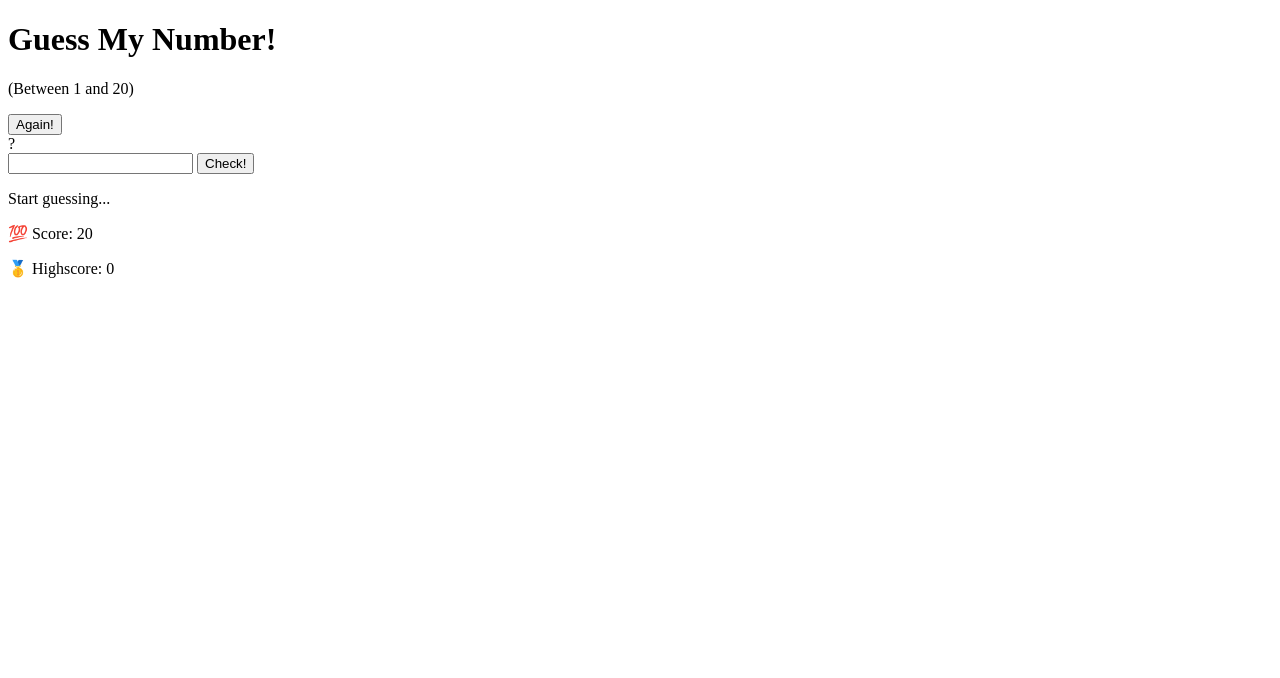
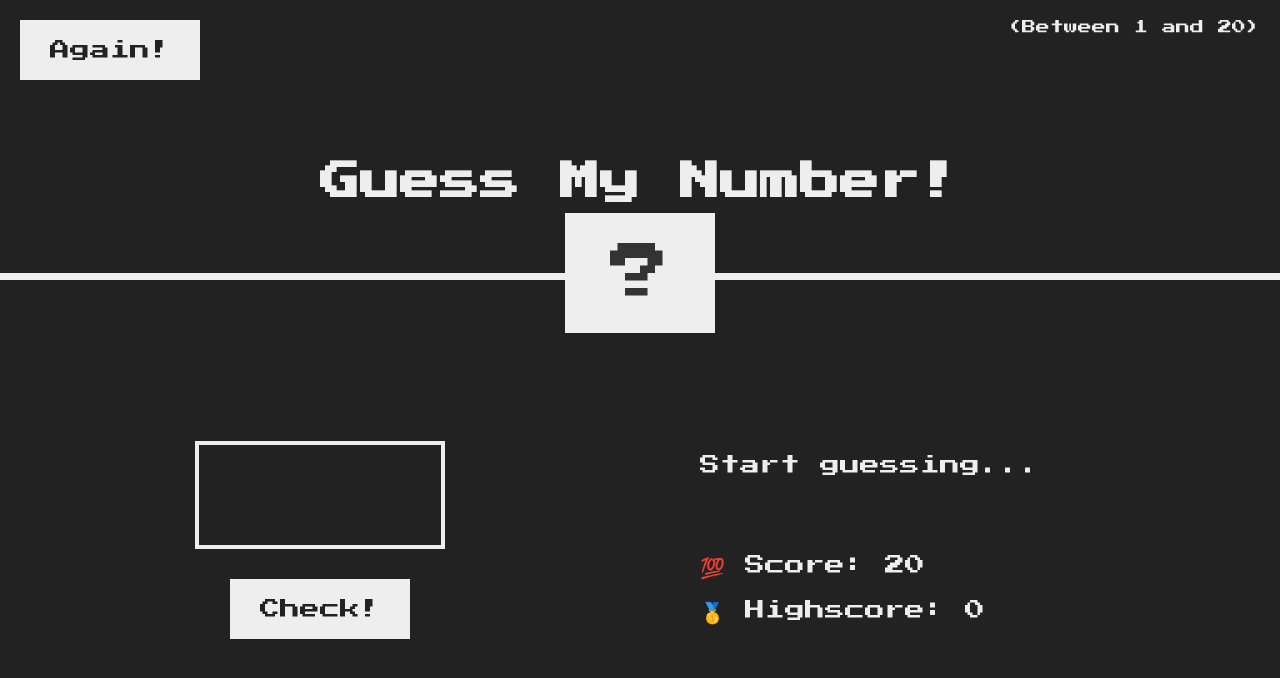
Before and after one commit to makhmudoff-dev/guessNumber, a plain HTML site: page index.html in a window 1280 px wide. Drawn offline with Linux system fonts and the light colour scheme.

Commit message:
I added style.css file to index.html and styled all in project

```diff
--- a/index.html
+++ b/index.html
@@ -4,6 +4,7 @@
     <meta charset="UTF-8" />
     <meta http-equiv="X-UA-Compatible" content="IE=edge" />
     <meta name="viewport" content="width=device-width, initial-scale=1.0" />
+    <link rel="stylesheet" href="style.css" />
     <title>Guess My Number!</title>
   </head>
   <body>
--- a/style.css
+++ b/style.css
@@ -0,0 +1,119 @@
+@import url('https://fonts.googleapis.com/css?family=Press+Start+2P&display=swap');
+
+* {
+  margin: 0;
+  padding: 0;
+  box-sizing: inherit;
+}
+
+html {
+  font-size: 62.5%;
+  box-sizing: border-box;
+}
+
+body {
+  font-family: 'Press Start 2P', sans-serif;
+  color: #eee;
+  background-color: #222;
+}
+
+/* LAYOUT */
+
+header {
+  position: relative;
+  height: 35vh;
+  border-bottom: 7px solid #eee;
+}
+
+main {
+  height: 65vh;
+  color: #eee;
+  display: flex;
+  align-items: center;
+  justify-content: space-around;
+}
+
+.left {
+  width: 52rem;
+  display: flex;
+  flex-direction: column;
+  align-items: center;
+}
+
+.right {
+  width: 52rem;
+  font-size: 2rem;
+}
+
+/* ELEMENT STYLES */
+
+h1 {
+  font-size: 4rem;
+  text-align: center;
+  position: absolute;
+  width: 100%;
+  top: 52%;
+  left: 50%;
+  transform: translate(-50%, 50%);
+}
+
+.number {
+  background: #eee;
+  color: #333;
+  font-size: 6rem;
+  width: 15rem;
+  padding: 3rem 0rem;
+  text-align: center;
+  position: absolute;
+  bottom: 0;
+  left: 50%;
+  transform: translate(-50%, 50%);
+}
+
+.between {
+  font-size: 1.4rem;
+  position: absolute;
+  top: 2rem;
+  right: 2rem;
+}
+
+.again {
+  position: relative;
+  top: 2rem;
+  right: -2rem;
+}
+
+.guess {
+  background: none;
+  border: 4px solid #eee;
+  font-family: inherit;
+  color: inherit;
+  font-size: 5rem;
+  padding: 2.5rem;
+  width: 25rem;
+  text-align: center;
+  display: block;
+  margin-bottom: 3rem;
+}
+
+.btn {
+  border: none;
+  background-color: #eee;
+  color: #222;
+  font-size: 2rem;
+  font-family: inherit;
+  padding: 2rem 3rem;
+  cursor: pointer;
+}
+
+.btn-hover {
+  background-color: #ccc;
+}
+
+.message {
+  margin-bottom: 8rem;
+}
+
+.label-score {
+  margin-bottom: 2rem;
+}
```
